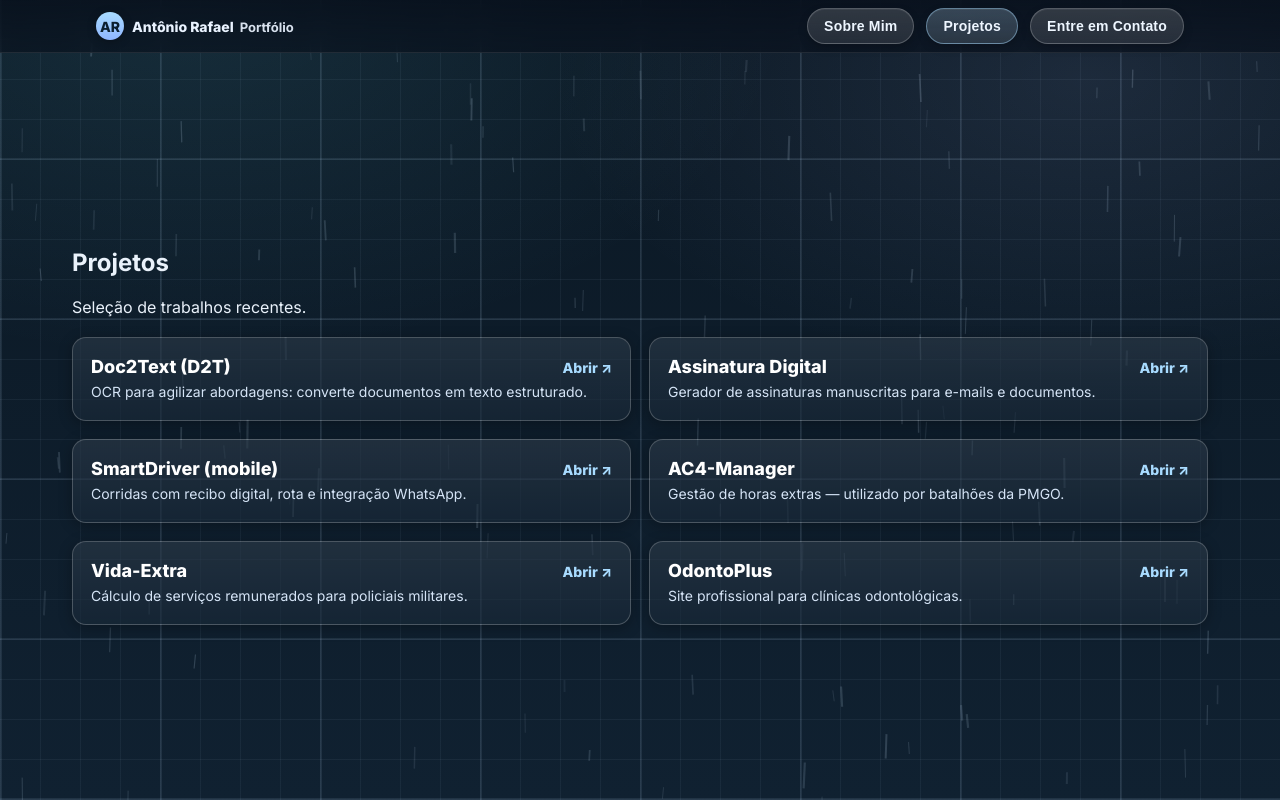
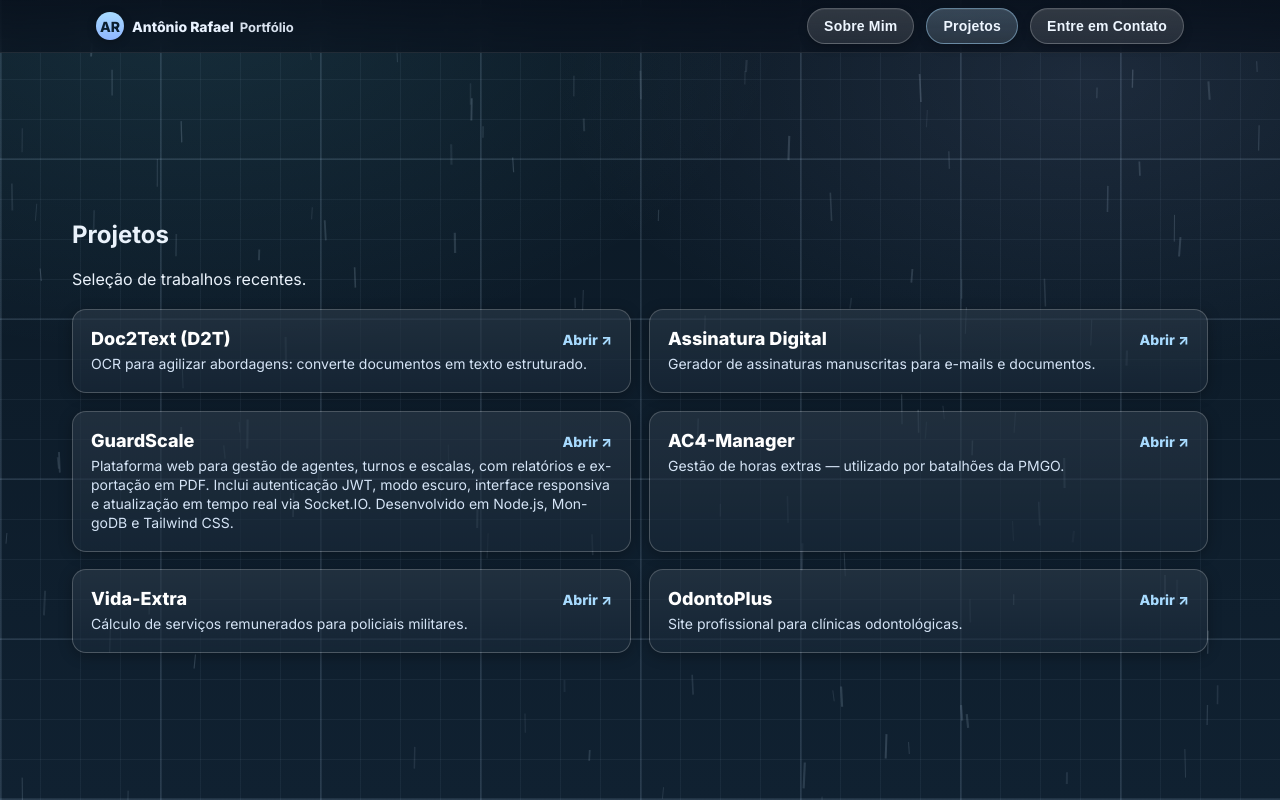
Before and after one commit to Ald3b4r4n/AntonioRafael, a React (Vite) app: page / in a window 1280 px wide. Both pictures are taken after a click on the button "Projetos". Built offline with nearby package versions, Linux system fonts and the light colour scheme; no server answers.

Commit message:
mudança na seleção de projetos, adicionado GuardScale

```diff
--- a/src/pages/Projects.jsx
+++ b/src/pages/Projects.jsx
@@ -13,9 +13,9 @@ const PROJECTS = [
     desc: "Gerador de assinaturas manuscritas para e-mails e documentos.",
   },
   {
-    title: "SmartDriver (mobile)",
-    url: "https://ald3b4r4n.github.io/xmartdriver-/",
-    desc: "Corridas com recibo digital, rota e integração WhatsApp.",
+    title: "GuardScale",
+    url: "https://guardscale.vercel.app/",
+    desc: "Plataforma web para gestão de agentes, turnos e escalas, com relatórios e exportação em PDF. Inclui autenticação JWT, modo escuro, interface responsiva e atualização em tempo real via Socket.IO. Desenvolvido em Node.js, MongoDB e Tailwind CSS.",
   },
   {
     title: "AC4-Manager",
```
